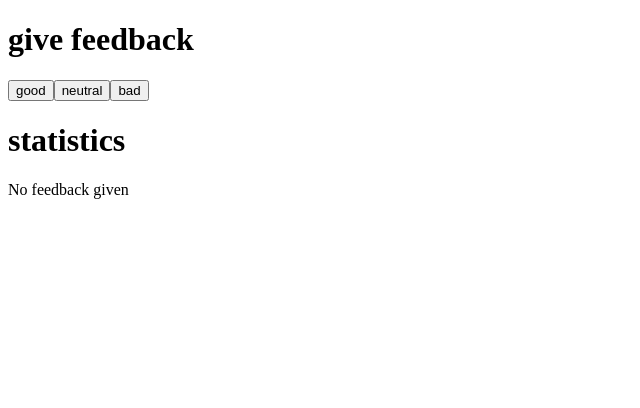
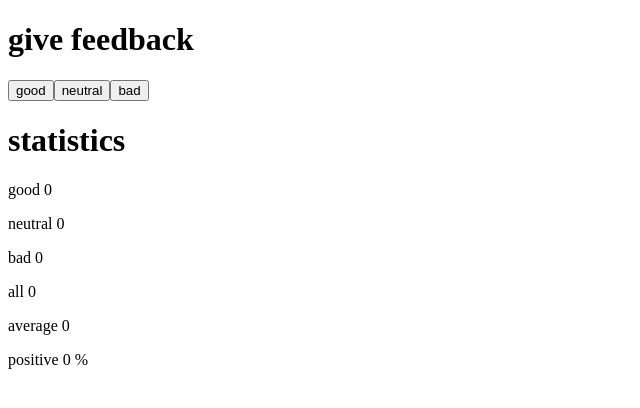
Before and after one commit to MatiasKauranen/Full-Stack-Open, a React (Vite) app in the folder osa1/unicafe/: page / in a window 1280 px wide. Shown: the top 408 px of the page, without its empty margins (0-640 px from the left). Built offline with nearby package versions, Linux system fonts and the light colour scheme.

Commit message:
1.10: unicafe step5

```diff
--- a/osa1/unicafe/src/App.jsx
+++ b/osa1/unicafe/src/App.jsx
@@ -1,46 +1,46 @@
 import { useState } from 'react'
+
+const Button = ({ text, handleClick }) => {
+  return <button onClick={handleClick}>{text}</button>;
+};
+
+const StatisticLine = ({ text, value }) => {
+  return (
+    <p>
+      {text} {value}
+    </p>
+  );
+};
 
 const Statistics = ({ good, neutral, bad }) => {
   const total = good + neutral + bad;
   const average = total > 0 ? (good - bad) / total : 0;
   const positivePercentage = total > 0 ? (good / total) * 100 : 0;
 
-  if (total === 0) {
-    return (
-      <div>
-        <h1>statistics</h1>
-        No feedback given
-      </div>
-    );
-  }
-
   return (
     <div>
       <h1>statistics</h1>
-      good {good}<br />
-      neutral {neutral}<br />
-      bad {bad}<br />
-      all {total}<br />
-      average {average}<br />
-      positive {positivePercentage} %<br />
+      <StatisticLine text="good" value={good} />
+      <StatisticLine text="neutral" value={neutral} />
+      <StatisticLine text="bad" value={bad} />
+      <StatisticLine text="all" value={total} />
+      <StatisticLine text="average" value={average} />
+      <StatisticLine text="positive" value={`${positivePercentage} %`} />
     </div>
   );
 };
 
 const App = () => {
-  // tallenna napit omaan tilaansa
   const [good, setGood] = useState(0);
   const [neutral, setNeutral] = useState(0);
   const [bad, setBad] = useState(0);
-  const total = good + neutral + bad;
-  const average = total > 0 ? (good - bad) / total : 0;
 
   return (
     <div>
       <h1>give feedback</h1>
-      <button onClick={() => setGood(good + 1)}>good</button>
-      <button onClick={() => setNeutral(neutral + 1)}>neutral</button>
-      <button onClick={() => setBad(bad + 1)}>bad</button>
+      <Button text="good" handleClick={() => setGood(good + 1)} />
+      <Button text="neutral" handleClick={() => setNeutral(neutral + 1)} />
+      <Button text="bad" handleClick={() => setBad(bad + 1)} />
       <Statistics good={good} neutral={neutral} bad={bad} />
     </div>
   )
```
